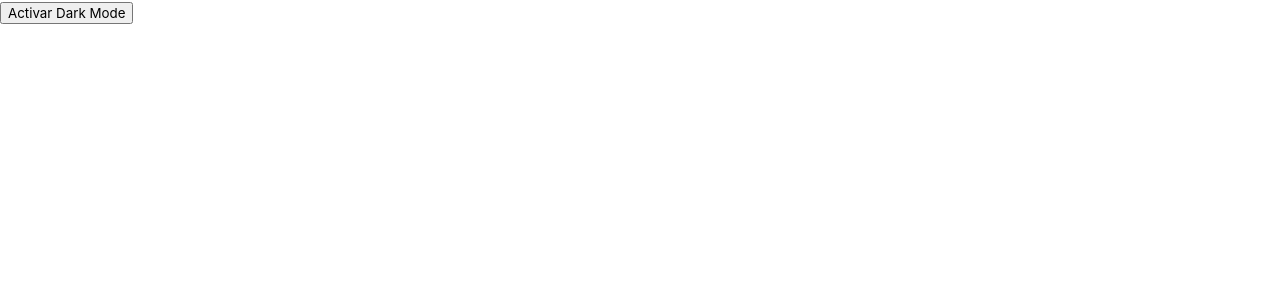
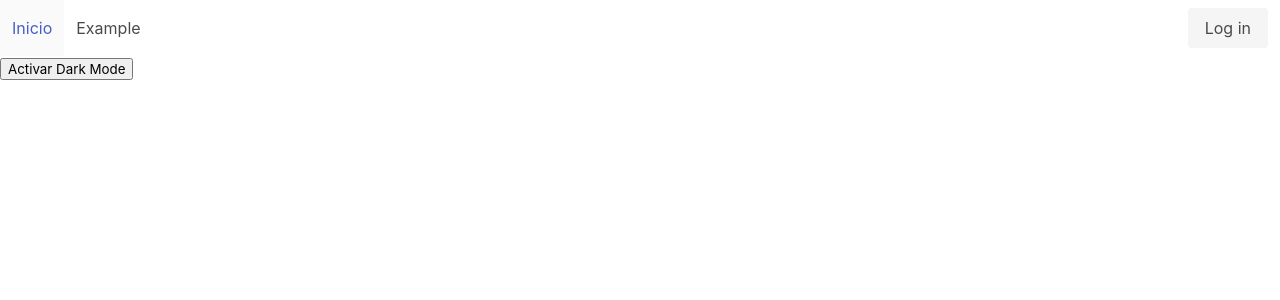
Before and after one commit to dannegm/Curso-VueJS-Firebase, a Vue app: page / in a window 1280 px wide. Before the commit this address had no page. Shown: the top 300 px of the page. Built offline with nearby package versions, Linux system fonts and the light colour scheme.

Commit message:
Creando navbar

```diff
--- a/src/App.vue
+++ b/src/App.vue
@@ -1,21 +1,39 @@
 <template>
   <div class="app">
+    <Navbar :routes="routes" @login="onLogin"> </Navbar>
+
     <ThemeProvider :is-dark="isDarkMode">
       <router-view></router-view>
-      <button @click="toggleDarkMode">{{ computedButtonLabel }}</button>
+      <button @click="toggleDarkMode">
+        {{ computedButtonLabel }}
+      </button>
     </ThemeProvider>
   </div>
 </template>
 <script>
+import Navbar from "@/shared/layout/Navbar";
 import ThemeProvider from "@/shared/layout/ThemeProvider";
 export default {
   name: "App",
   components: {
+    Navbar,
     ThemeProvider,
   },
   data() {
     return {
       isDarkMode: false,
+      routes: [
+        {
+          path: "/",
+          display: "Inicio",
+          name: "home.root",
+        },
+        {
+          path: "/example",
+          display: "Example",
+          name: "example.root",
+        },
+      ],
     };
   },
   computed: {
@@ -24,6 +42,9 @@ export default {
     },
   },
   methods: {
+    onLogin() {
+      alert("Se ha ejecutado el login");
+    },
     toggleDarkMode() {
       this.isDarkMode = !this.isDarkMode;
     },
--- /dev/null
+++ b/src/shared/layout/Navbar.vue
@@ -0,0 +1,65 @@
+<template>
+  <nav class="navbar" role="navigation" aria-label="main navigation">
+    <div class="navbar-brand">
+      <slot name="brand" />
+
+      <a
+        role="button"
+        class="navbar-burger"
+        aria-label="menu"
+        aria-expanded="false"
+        data-target="navbar"
+      >
+        <span aria-hidden="true"></span>
+        <span aria-hidden="true"></span>
+        <span aria-hidden="true"></span>
+      </a>
+    </div>
+
+    <div id="navbar" class="navbar-menu">
+      <div class="navbar-start">
+        <template v-for="item in routes" :key="item.name">
+          <a :href="item.path" class="navbar-item">
+            {{ item.display }}
+          </a>
+        </template>
+      </div>
+
+      <div class="navbar-end">
+        <div class="navbar-item">
+          <div class="buttons">
+            <a class="button is-light" @click="onLogin"> Log in </a>
+          </div>
+        </div>
+      </div>
+    </div>
+  </nav>
+</template>
+
+<script>
+export default {
+  name: "Navbar",
+  props: {
+    routes: {
+      type: Array,
+      default() {
+        return [];
+      },
+      validator(value) {
+        const requiredKeys = ["name", "display", "path"];
+        const validated = value.every((item) => {
+          const keys = Object.keys(item);
+          const exists = requiredKeys.every((key) => keys.includes(key));
+          return exists;
+        });
+        return validated;
+      },
+    },
+  },
+  methods: {
+    onLogin() {
+      this.$emit("login");
+    },
+  },
+};
+</script>
--- a/src/shared/layout/ThemeProvider.vue
+++ b/src/shared/layout/ThemeProvider.vue
@@ -3,7 +3,6 @@
     <slot />
   </div>
 </template>
-
 <script>
 export default {
   name: "ThemeProvider",
@@ -13,7 +12,6 @@ export default {
       default: false,
     },
   },
-
   computed: {
     darkModeClass() {
       return {
@@ -23,14 +21,12 @@ export default {
   },
 };
 </script>
-
 <style lang="scss" scoped>
 .theme-provider {
   background: white;
   color: black;
   min-height: 100vh;
   overflow: hidden;
-
   &--darkmode {
     background: black;
     color: white;
```
